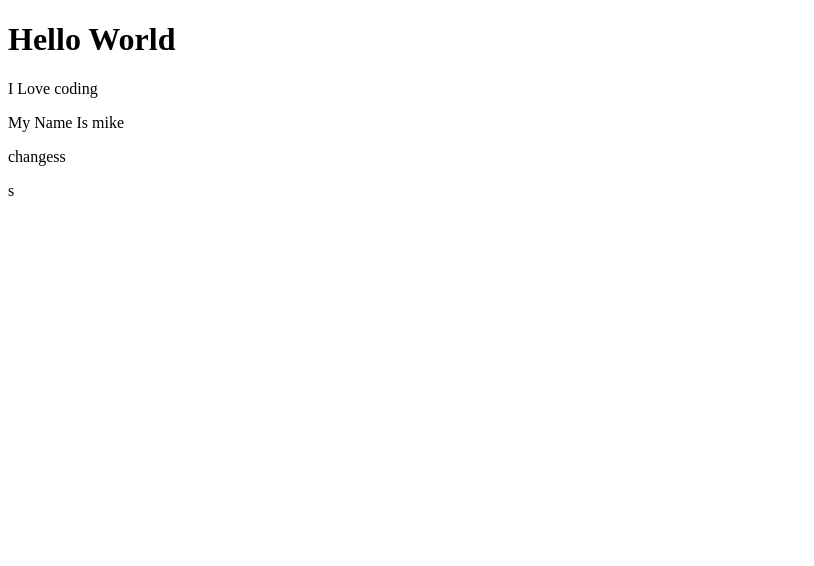
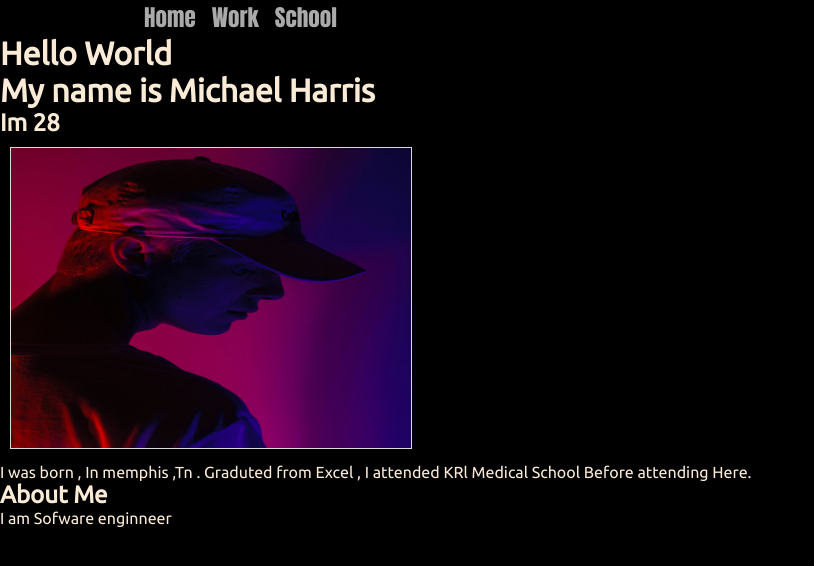
Before and after one commit to felixtrejo007/code-path-wesbite, a plain HTML site: page index.html in a window 1280 px wide. Shown: the whole page, without its empty margins (0-814 px from the left). Drawn offline with Linux system fonts and the light colour scheme.

Commit message:
update profile

```diff
--- a/index.html
+++ b/index.html
@@ -2,17 +2,34 @@
 <html lang="en">
 <head>
     <meta charset="UTF-8">
-    <meta http-equiv="X-UA-Compatible" content="IE-edge">
     <meta name="viewport" content="width=device-width, initial-scale=1.0">
-    <title> My website</title>
+    <link rel="stylesheet" href="style.css">
+    <link rel="preconnect" href="https://fonts.googleapis.com">
+<link rel="preconnect" href="https://fonts.gstatic.com" crossorigin>
+<link href="https://fonts.googleapis.com/css2?family=Ubuntu&display=swap" rel="stylesheet">
+    <title>Document</title>
 </head>
 <body>
     <header>
+        <nav>
+            <ul class="menu">
+                <li><a href="#"></a>Home</li>
+                <li><a href="#"></a>Work</li>
+                <li><a href="#"></a>School</li>
+            </ul>
+
+        </nav>
+    </header>
     <h1>Hello World</h1>
-    <p> I Love coding</p>
-    <p>My Name Is mike</p>
-    <p>changess</p>
-    </header>
+    <main>
+        <h1> My name is Michael Harris</h1>
+        <h2>Im <Strong>28</Strong></h2>
+        <img src="/profile.jpg" alt=" Pic of me" class="profile">
+        <p> I was born , In memphis ,Tn . Graduted from Excel , I attended KRl  Medical School Before attending Here.</p>
+        <h2>About  Me</h2>
+        <p>I am Sofware enginneer</p>
 
-</body>s
+    </main>
+
+</body>
 </html>
--- /dev/null
+++ b/style.css
@@ -0,0 +1,56 @@
+*{
+    padding: 0%;
+    margin: 0%;
+
+}
+
+body{
+    background-color: black;
+    width: auto;
+    height: auto;
+}
+
+header{
+    position: relative;
+    display: flex;
+    place-items: center;
+    justify-content: space-between;
+    background-color: black;
+    padding: 0 10vw;
+}
+
+.profile {
+    place-items:  center;
+    width: 400px;
+    height: 300px;
+    background-size: 90px 90px;
+    margin: 10px;
+    border: 1px rgb(218, 218, 218) solid;
+    background: #C4C4C4 no-repeat 0 0;
+}
+
+  a {
+    display: block;
+    padding: 8px;
+    background-color: black;  }
+li{
+    float: left;
+    text-decoration: none;
+    color: #fffa;
+    display: flex;
+    font-size: 1.8vw;
+    transition: all 0.5s;
+    font-family: Impact, Haettenschweiler, 'Arial Narrow Bold', sans-serif;
+}
+
+ul li:hover{
+    cursor: pointer;
+    border-radius: 10px;
+    padding: 10px;
+    background-color: #fffa;
+}
+
+h1, h2 , p {
+    color: antiquewhite;
+    font-family: 'Ubuntu', sans-serif;
+}
```
Also changed, not shown: profile.jpg (added).
